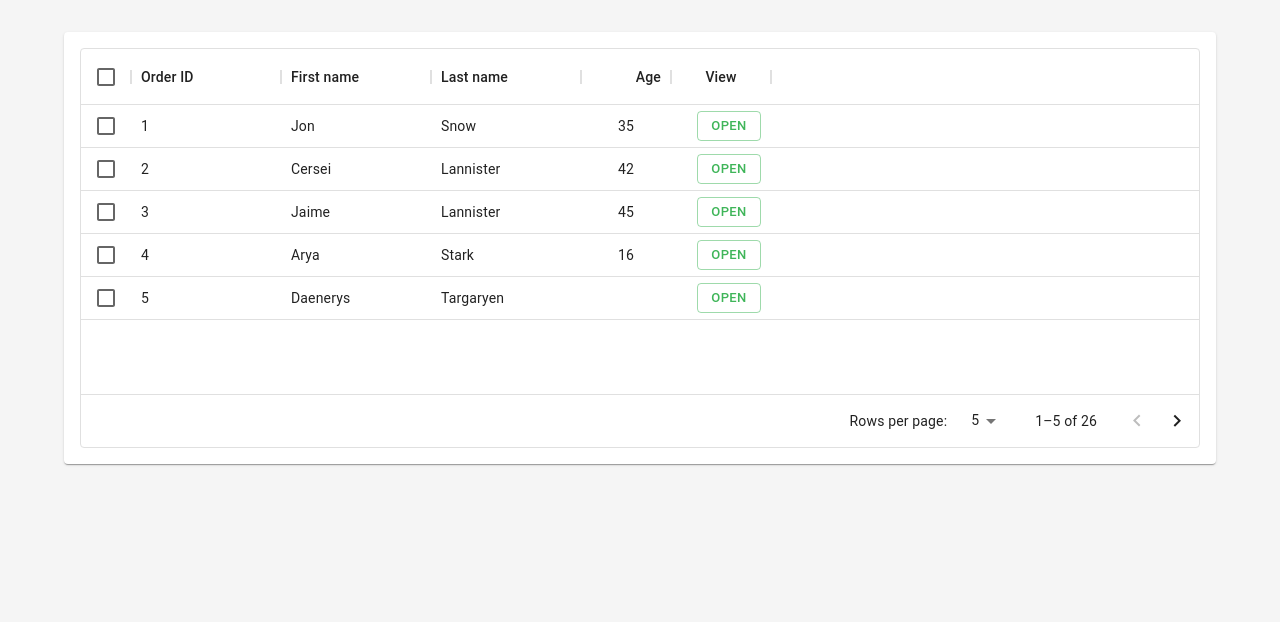
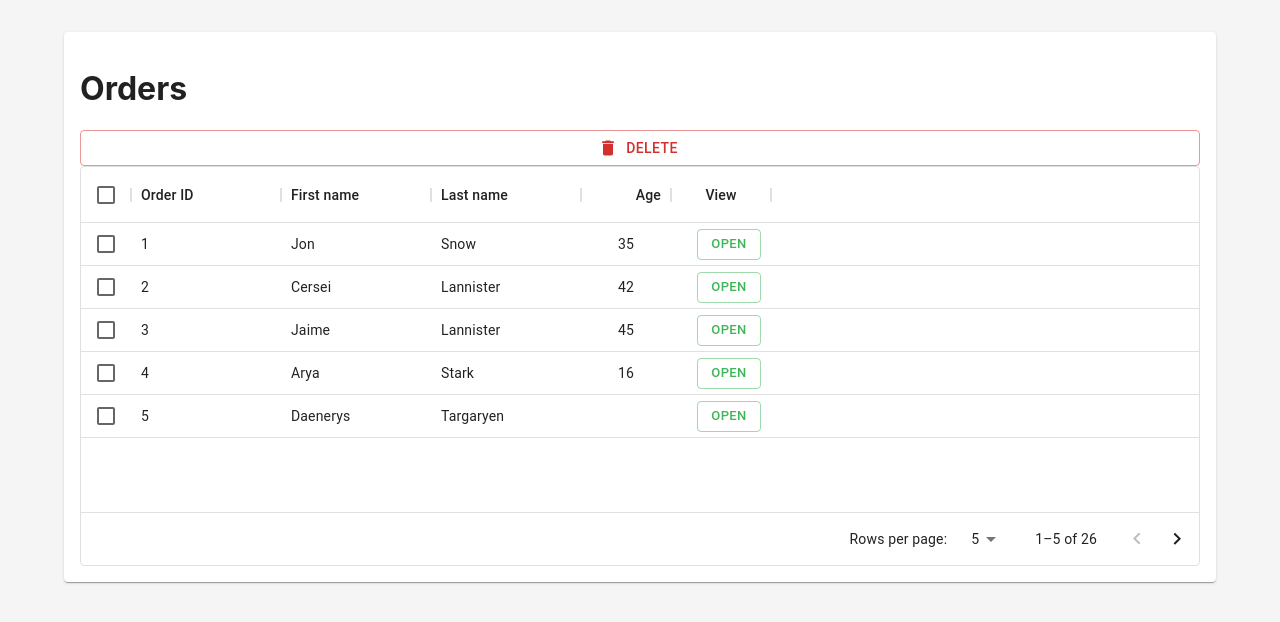
Before and after one commit to Async-Devs/agriventure-express-web-frontend, a React (Create React App) app: page /orders in a window 1280 px wide. Shown: the top 622 px of the page. Built offline with nearby package versions, Linux system fonts and the light colour scheme.

Commit message:
Update orders.jsx

```diff
--- a/src/pages/orders/orders.jsx
+++ b/src/pages/orders/orders.jsx
@@ -1,10 +1,13 @@
 import React from "react";
 import Paper from "@mui/material/Paper";
-import { Grid, ThemeProvider} from "@mui/material";
+import {Grid, ThemeProvider} from "@mui/material";
 import Container from "@mui/material/Container";
 import Box from "@mui/material/Box";
 import theme from "../../components/theme/theme";
 import OrderTable from "./orderTable";
+import Button from "@mui/material/Button";
+import DeleteIcon from "@mui/icons-material/Delete";
+
 
 function Orders(){
 	return(
@@ -22,18 +25,27 @@ function Orders(){
 						overflow: "auto",
 					}}
 				>
-					{/*<Toolbar />*/}
-					<Container maxWidth="lg" sx={{ mt: 4, mb: 4 }}>
 
 
-						{/* Recent Orders */}
+					<Grid container spacing={0}>
 						<Grid item xs={12}>
-							<Paper sx={{ p: 2, display: "flex", flexDirection: "column" }}>
-								<OrderTable/>
-							</Paper>
+							<Container maxWidth="lg" sx={{ mt: 4, mb: 4 }}>
+								<Grid item xs={12}>
+									<Paper sx={{ p: 2, display: "flex", flexDirection: "column" }}>
+										<h1>Orders</h1>
+										<Button variant="outlined" startIcon={<DeleteIcon/>} color={"error"}>
+									Delete
+										</Button>
+										<OrderTable/>
+									</Paper>
+								</Grid>
+
+							</Container>
+
 						</Grid>
 
-					</Container>
+					</Grid>
+
 				</Box>
 			</Box>
 		</ThemeProvider>
```
